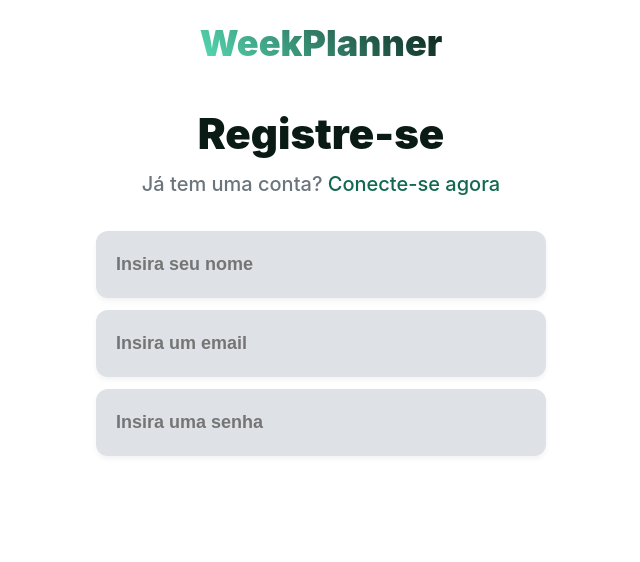
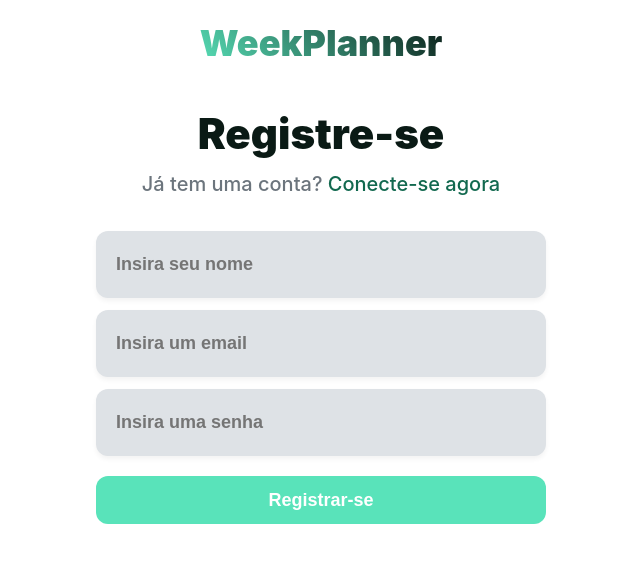
Before and after one commit to bryanmaraujo544/week-planner-frontend, a Next.js app: page /register in a window 1280 px wide. Shown: the top 562 px of the page, without its empty margins (319-959 px from the left). Built offline with nearby package versions, Linux system fonts and the light colour scheme.

Commit message:
fix: fixing the error

```diff
--- a/components/Register/styles.js
+++ b/components/Register/styles.js
@@ -48,7 +48,7 @@ export const Input = styled.input`
 `;
 
 export const Button = styled.button`
-  background: #${props => props.theme.primary};
+  background: ${props => props.theme.primary};
   border-radius: 12px;
   margin-top: 8px;
   color: ${props => props.theme.white};
--- a/pages/register.jsx
+++ b/pages/register.jsx
@@ -3,6 +3,5 @@ import { Register as RegisterComp } from '../components/Register';
 export default function Register() {
   return (
     <RegisterComp />
-
   )
 }
--- a/services/api.js
+++ b/services/api.js
@@ -8,7 +8,6 @@ export const api = axios.create({
 
 const { token } = parseCookies();
 
-
 if (token) {
     api.defaults.headers['Authorization'] = `Bearer ${token}`;
 }
```
